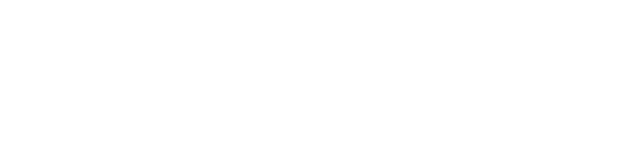
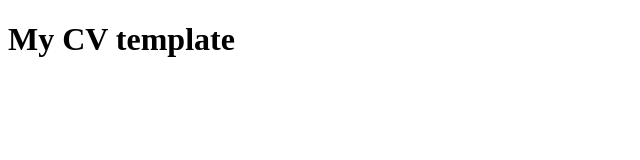
Before and after one commit to DzmitryLitvinau/rsschool-cv, a plain HTML site: page index.html in a window 1280 px wide. Shown: the whole page, without its empty margins (0-640 px from the left). Drawn offline with Linux system fonts and the light colour scheme.

Commit message:
feat: add h1

```diff
--- a/index.html
+++ b/index.html
@@ -6,5 +6,6 @@
     <title>Document</title>
 </head>
 <body>
+    <h1>My CV template</h1>
 </body>
 </html>
```
